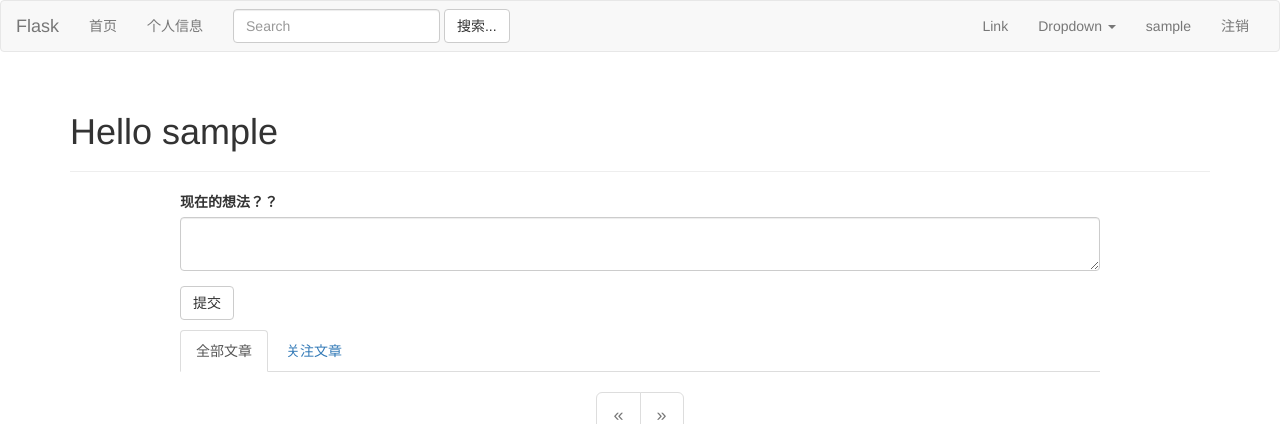
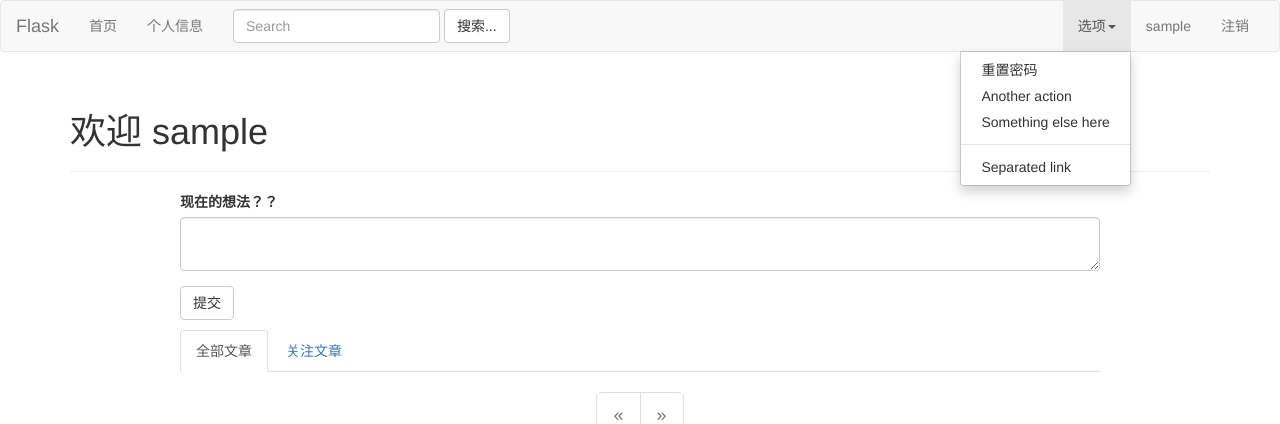
Before and after one commit to huangqiancheng/flask_blog, a Flask app: page /auth/ in a window 1280 px wide, after a click on "选项". Shown: the top 424 px of the page. Run offline with Flask 2, Linux system fonts and the light colour scheme; the visitor is signed in with stand-in values (Sample User, id 1); data comes from the database, SQL or seed files in the repository; both versions use the stored data as it was after the commit; data that the repository does not hold is empty; some libraries are stand-ins or nearby versions.

Commit message:
新增重置密码功能，修复编辑权限bug

```diff
--- a/app/auth/forms.py
+++ b/app/auth/forms.py
@@ -22,6 +22,12 @@ class RegisterForm(FlaskForm):
     password2 = PasswordField(label="确认密码",validators=[DataRequired(),EqualTo('password',message ="两次密码必须一致")])
     submit = SubmitField(label="提交")
 
+class PasswordChangeForm(FlaskForm):
+    password = PasswordField(label="旧密码",validators=[DataRequired()])
+    password1 = PasswordField(label="新密码",validators=[DataRequired()])
+    password2 = PasswordField(label = "重置密码" , validators = [DataRequired(),EqualTo(fieldname='password1',message='与新密码不一致！')])
+    submit = SubmitField(label="更新密码")
+
 class UploadForm(FlaskForm):
     img = FileField(label='图片',validators=[FileRequired(),FileAllowed(upload_set = ['jpg','jpeg','png','gif'],message="上传文件格式不允许！")])
     submit = SubmitField('提交')
@@ -39,6 +45,7 @@ class EditProfileForm(FlaskForm):
     # def validate_username(self,field):
     #     if User.query.filter_by(username = field.data).first():
     #         raise ValidationError("该用户名已被使用，请换一个继续修改！")
+
 
 class EditProfilenameAdminForm(FlaskForm):
     email = StringField(label='邮箱', validators=[DataRequired(), Length(1, 64), Email()])
--- a/app/auth/views.py
+++ b/app/auth/views.py
@@ -11,7 +11,7 @@ from app.api import api
 from app.auth import auth
 from app.auth.email import sender_email
 from app.auth.forms import UploadForm, RegisterForm, LoginForm, EditProfileForm, EditProfilenameAdminForm, PostForm, \
-    CommentForm
+    CommentForm, PasswordChangeForm
 from app.decorators import permission_required
 from app.models import User, Permission, Post, Comment
 
@@ -96,6 +96,21 @@ def register():
         return redirect(url_for("auth.index"))
     return render_template("auth/register.html", form=form)
 
+
+@auth.route('/changepwd', methods=["GET", 'POST'])
+@login_required
+def changepwd():
+    form = PasswordChangeForm()
+    if form.validate_on_submit():
+        newpassword = form.password1.data
+        current_user.password =newpassword
+        try:
+            db.session.add(current_user)
+            db.session.commit()
+        except:
+            flash("修改密码失败！")
+        return redirect(url_for("auth.index"))
+    return render_template("auth/changepwd.html", form=form)
 
 @auth.route('/confirm/<token>')
 @login_required
@@ -219,6 +234,7 @@ def edit_profile_admin(user_id):
     return render_template('auth/edit_profile_admin.html', form=form,user=user)
 
 @auth.route('/edit/<int:id>',methods = ['GET','POST'])
+@login_required
 def edit(id):
     form_data = Post.query.filter_by(id=id).first()
     form =  PostForm(obj=form_data)
--- /dev/null
+++ b/app/templates/auth/changepwd.html
@@ -0,0 +1,5 @@
+{% extends 'base.html' %}
+{% block page_content %}
+    {% import "bootstrap/wtf.html" as wtf %}
+    {{ wtf.quick_form(form) }}
+{% endblock %}
--- a/app/templates/auth/index.html
+++ b/app/templates/auth/index.html
@@ -4,9 +4,9 @@
 
 
     {% if current_user.username %}
-        <div class="page-header"><h1>Hello {{ current_user.username }}</h1></div>
+        <div class="page-header"><h1>欢迎 {{ current_user.username }}</h1></div>
     {% else %}
-        <div class="page-header"><h1>Hello 匿名用户</h1></div>
+        <div class="page-header"><h1>欢迎 匿名用户</h1></div>
     {% endif %}
 
 
--- a/app/templates/base.html
+++ b/app/templates/base.html
@@ -53,12 +53,12 @@
                     {% endif %}
                 </ul>
                 <ul class="nav navbar-nav navbar-right">
-                    <li><a href="#">Link</a></li>
+
                     <li class="dropdown">
                         <a href="#" class="dropdown-toggle" data-toggle="dropdown" role="button" aria-haspopup="true"
-                           aria-expanded="false">Dropdown <span class="caret"></span></a>
+                           aria-expanded="false">选项<span class="caret"></span></a>
                         <ul class="dropdown-menu">
-                            <li><a href="#">Action</a></li>
+                            <li><a href="{{ url_for('auth.changepwd') }}">重置密码</a></li>
                             <li><a href="#">Another action</a></li>
                             <li><a href="#">Something else here</a></li>
                             <li role="separator" class="divider"></li>
--- a/app/templates/includes/posts.html
+++ b/app/templates/includes/posts.html
@@ -29,7 +29,7 @@
                     </div>
                 {% endif %}
             <p class="edit">
-                <a href="{{ url_for('auth.edit',id=foo.id) }}"><span class="label label-info">编辑</span></a>
+                <a {% if foo.author == user or user.can(Permission.ADMIN)  %}href="{{ url_for('auth.edit',id=foo.id) }}"{% endif %} ><span class="label label-info">编辑</span></a>
                 <a href="{{ url_for('auth.edit',id=foo.id) }}"><span class="label label-success">生成链接</span></a>
                 <a href="{{ url_for('auth.comment',id=foo.id) }}"><span class="label label-primary">评论</span></a>
             </p>
```
Also changed, not shown: app/templates/auth/comment.html (+4 -6 lines), data.sqlite3.
